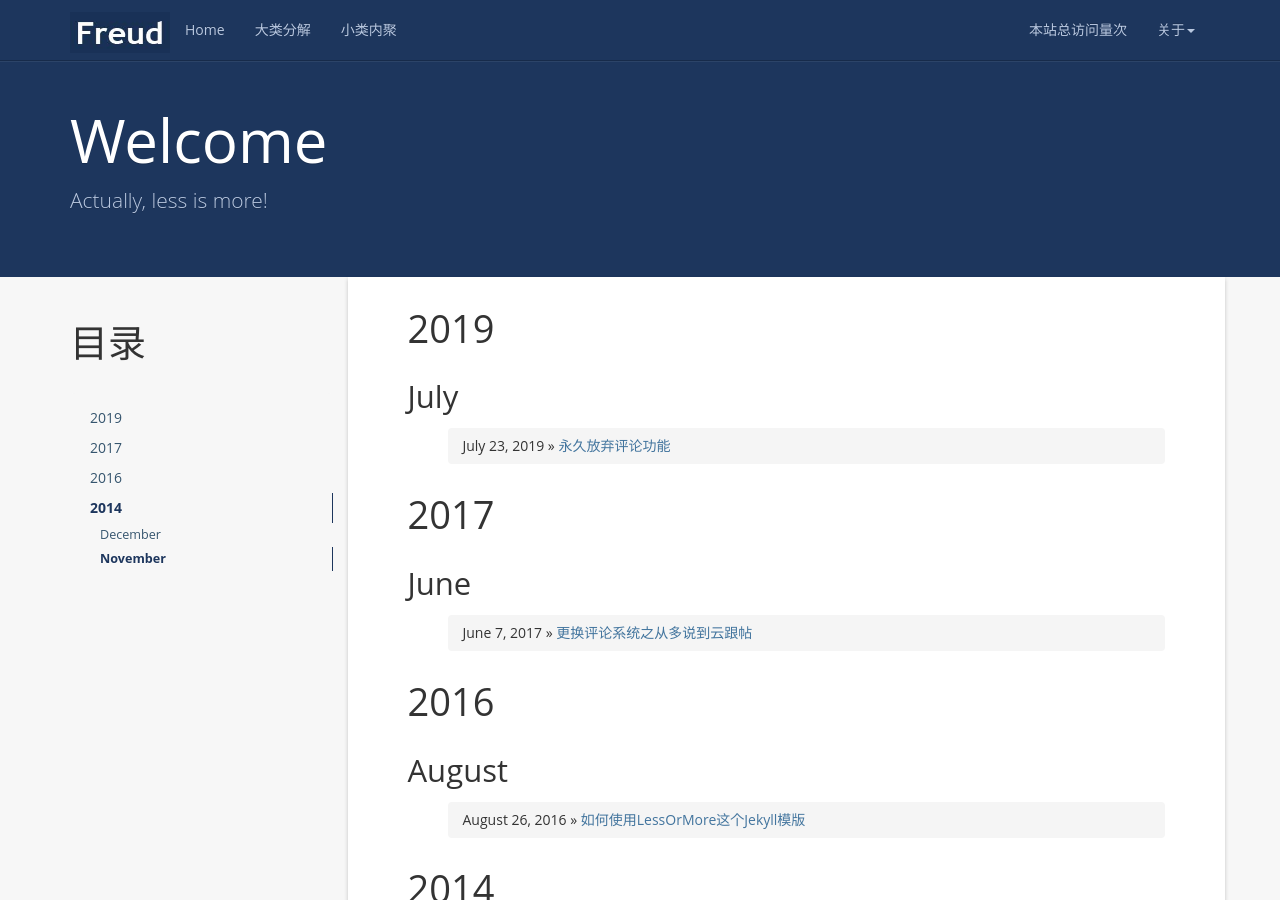
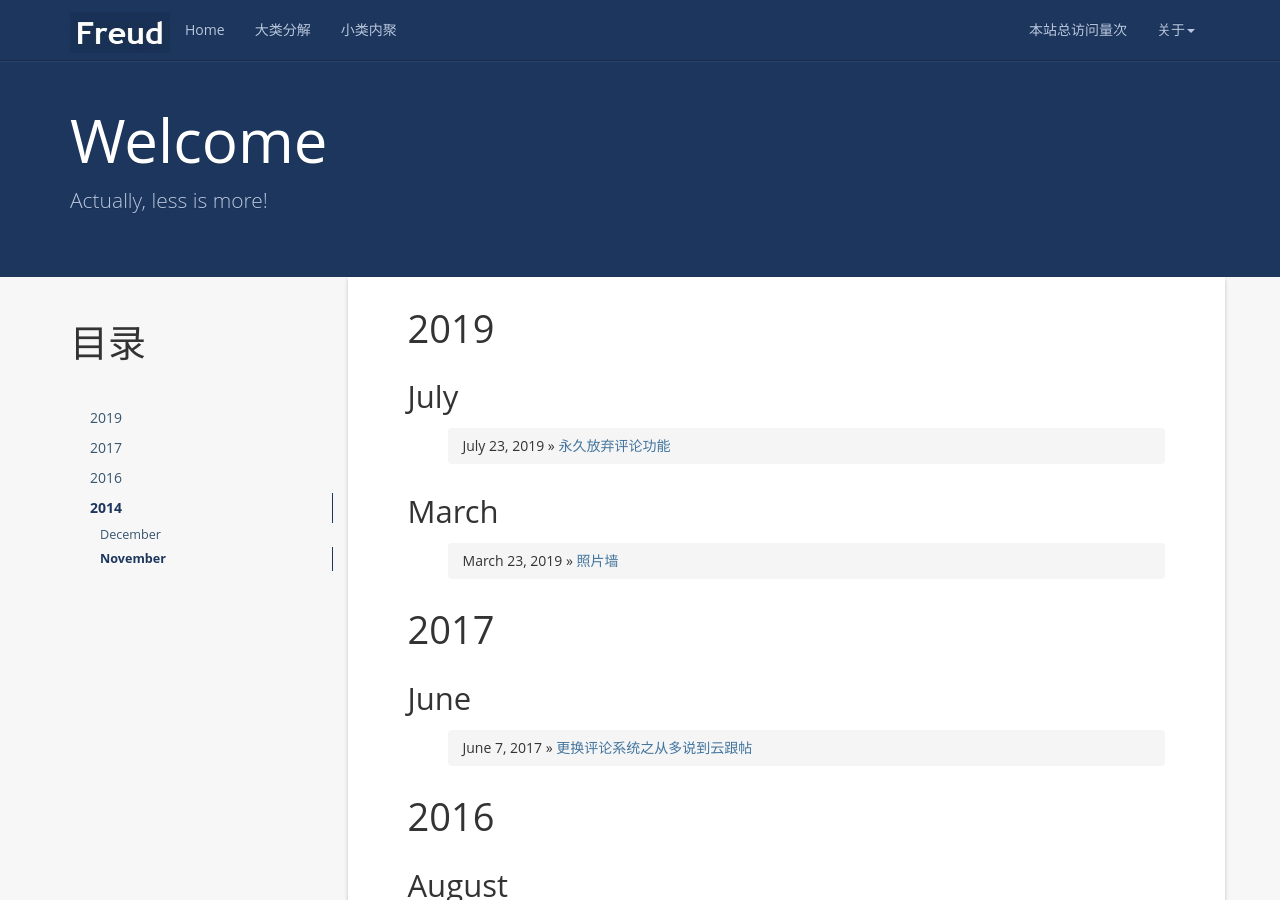
Before and after one commit to zhangto/zhangto.github.io, a Jekyll site: the page built from index.html, in a window 1280 px wide and 900 px high. Built offline with Jekyll 4.4.1, drawn with Linux system fonts in a browser that asks for light colours; nearby versions of some CDN libraries; a script that is not in the unit is left out; the list of posts is cut into pages by our own code; comment, search, counter and statistics services are not loaded.

Commit message:
Update and rename 2019-03-24photo.md to 2019-03-24-photo.md

````diff
--- a/_posts/2019-03-24photo.md
+++ b/_posts/2019-03-24-photo.md
@@ -144,3 +144,4 @@ var vm = new Vue({
 ```
 
 # 效果图
+![照片墙效果图](/style/image/photo.png)
````
